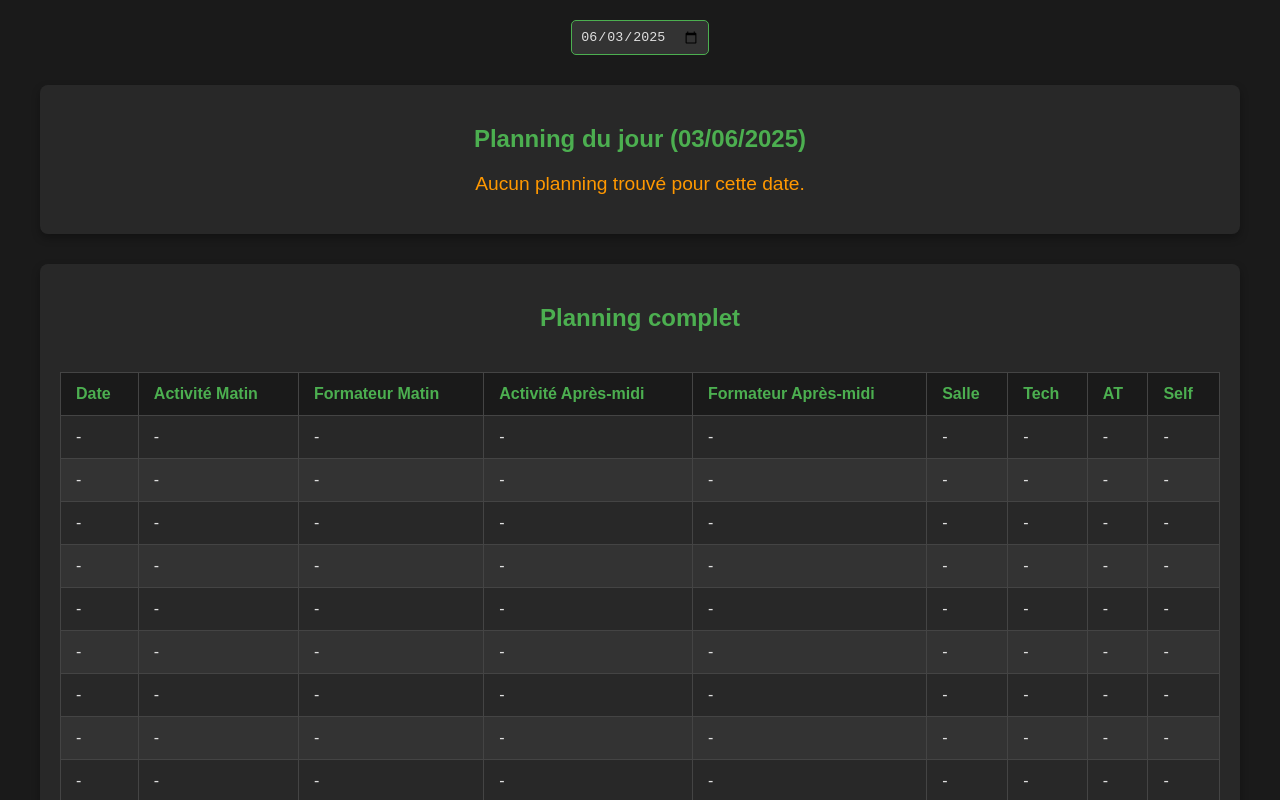
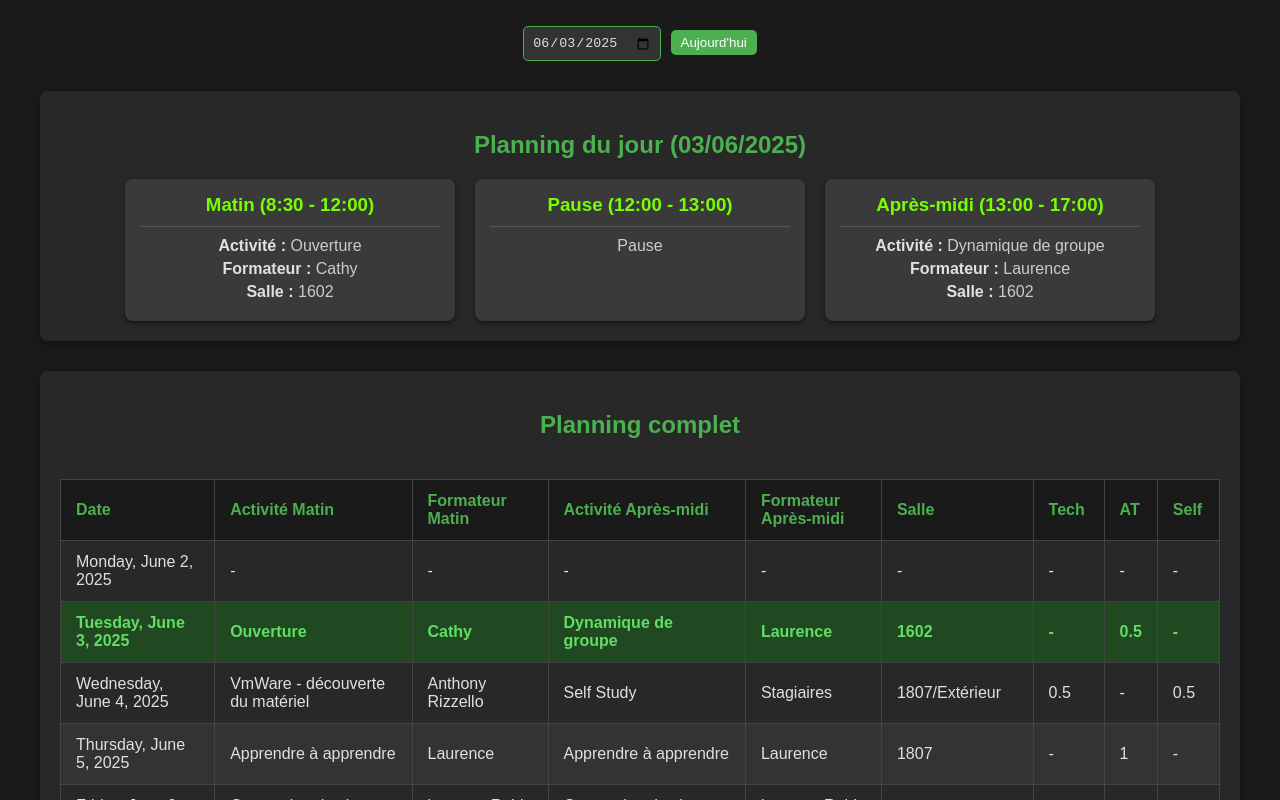
Before and after one commit to Alessandro-Trapani/agenda, a React (Create React App) app: page / in a window 1280 px wide. Shown: the top 800 px of the page. Built offline with nearby package versions, Linux system fonts and the light colour scheme.

Commit message:
fix: add "Go Today" button to quickly navigate to today's schedule

```diff
--- a/src/App.css
+++ b/src/App.css
@@ -23,6 +23,19 @@
   font-size: calc(10px + 2vmin);
   color: white;
 }
+.go-today-button {
+  margin-left: 10px;
+  margin-top: 10px;
+  padding: 5px 10px;
+  background-color: #4caf50;
+  color: white;
+  border: none;
+  border-radius: 5px;
+  cursor: pointer;
+}
+.go-today-button:hover {
+  background-color: #45a049;
+}
 
 .App-link {
   color: #61dafb;
--- a/src/ScheduleViewer.js
+++ b/src/ScheduleViewer.js
@@ -1,13 +1,13 @@
 import React, { useState, useEffect } from "react";
 import { parse } from "papaparse";
 import "./style.css";
-
+import { useRef } from "react";
 const ScheduleViewer = () => {
   const [scheduleData, setScheduleData] = useState([]);
   const [todaySchedule, setTodaySchedule] = useState(null);
   const [currentDate, setCurrentDate] = useState(new Date());
-
-  const csvData = `"Dates,Formation Matin,Formateur Matin,Formation PM,Formateur PM,Salle,Tech,AT,Self,,,,,,,,
+  const todayRowRef = useRef(null);
+  const csvData = `Dates,Formation Matin,Formateur Matin,Formation PM,Formateur PM,Salle,Tech,AT,Self,,,,,,,,
 "Monday, June 2, 2025",,,,,,,,,,,,,,,,
 "Tuesday, June 3, 2025",Ouverture,Cathy,Dynamique de groupe,Laurence,1602,,0.5,,,,,,,,,
 "Wednesday, June 4, 2025",VmWare - découverte du matériel,Anthony Rizzello,Self Study,Stagiaires,1807/Extérieur,0.5,,0.5,,,,,,,,
@@ -267,141 +267,55 @@ const ScheduleViewer = () => {
 "Friday, February 13, 2026",Evaluation finale ,Cathy et Laurence,,,1602,,0.5,,,,,,,,,
 "Saturday, February 14, 2026",,,,,,,,,,,,,,,,
 "Sunday, February 15, 2026",,,,,,,,,,,,,,,,
-,,,,,,126.5,11,21.5,,,,,,,,
-`;
-
-  const parseFrenchDate = (dateString) => {
-    if (!dateString) {
-      return null;
-    }
-
-    let cleanedString = dateString.replace(/^[a-zA-ZÀ-ÿ]+,\s*/, "");
-    cleanedString = cleanedString.replace(/(\d+),/, "$1");
-
-    const monthMap = {
-      janvier: "January",
-      février: "February",
-      mars: "March",
-      avril: "April",
-      mai: "May",
-      juin: "June",
-      juillet: "July",
-      août: "August",
-      septembre: "September",
-      octobre: "October",
-      novembre: "November",
-      décembre: "December",
-    };
-
-    const parts = cleanedString.split(" ");
-    if (parts.length === 3) {
-      const monthNameFrench = parts[0].toLowerCase();
-      const day = parts[1];
-      const year = parts[2];
-      const month = monthMap[monthNameFrench];
-
-      if (!month) {
-        return null;
-      }
-
-      const standardDateString = `${month} ${day}, ${year}`;
-      const date = new Date(standardDateString);
-
-      if (isNaN(date.getTime())) {
-        return null;
-      }
-      return date;
-    } else {
-      const directParsedDate = new Date(dateString);
-      if (isNaN(directParsedDate.getTime())) {
-        return null;
-      }
-      return directParsedDate;
-    }
+,,,,,,126.5,11,21.5,,,,,,,,`;
+  // Parse French/English dates like "Tuesday, June 3, 2025"
+  const parseDate = (dateString) => {
+    if (!dateString) return null;
+    const cleaned = dateString.replace(/^[a-zA-ZÀ-ÿ]+,\s*/, "").trim();
+    const date = new Date(cleaned);
+    return isNaN(date) ? null : date;
   };
 
   useEffect(() => {
-    const parsedData = parse(csvData, {
+    const parsed = parse(csvData, {
       header: true,
       skipEmptyLines: true,
-      transformHeader: (header) => header.trim(),
+      transformHeader: (h) => h.trim(),
     }).data;
-    setScheduleData(parsedData);
+    setScheduleData(parsed);
   }, []);
 
   useEffect(() => {
-    if (scheduleData.length > 0) {
-      const todayFormatted = new Intl.DateTimeFormat("fr-FR", {
-        weekday: "long",
-        month: "long",
-        day: "2-digit",
-        year: "numeric",
-      })
-        .format(currentDate)
-        .replace(/\./g, "")
-        .replace(/(\w+),\s(\w+)/, (match, p1, p2) => `${p1}, ${p2}`)
-        .toLowerCase();
+    if (!scheduleData.length) return;
 
-      const todayEntry = scheduleData.find((entry) => {
-        if (!entry.Dates) return false;
-        const csvDate = parseFrenchDate(entry.Dates);
-        if (!csvDate || isNaN(csvDate.getTime())) {
-          return false;
-        }
-        const formattedCsvDate = new Intl.DateTimeFormat("fr-FR", {
-          weekday: "long",
-          month: "long",
-          day: "2-digit",
-          year: "numeric",
-        })
-          .format(csvDate)
-          .replace(/\./g, "")
-          .replace(/(\w+),\s(\w+)/, (match, p1, p2) => `${p1}, ${p2}`)
-          .toLowerCase();
+    const todayEntry = scheduleData.find((entry) => {
+      const entryDate = parseDate(entry.Dates);
+      return (
+        entryDate && entryDate.toDateString() === currentDate.toDateString()
+      );
+    });
 
-        return formattedCsvDate === todayFormatted;
-      });
-      setTodaySchedule(todayEntry || null);
-    }
+    setTodaySchedule(todayEntry || null);
   }, [scheduleData, currentDate]);
 
-  const getCurrentTimePeriod = () => {
+  const getCurrentPeriod = () => {
     const now = new Date();
-    const currentHour = now.getHours();
-    const currentMinute = now.getMinutes();
+    if (now.toDateString() !== currentDate.toDateString()) return "";
 
-    const isCurrentDate = currentDate.toDateString() === now.toDateString();
-
-    if (!isCurrentDate) return "";
-
-    if (currentHour > 8 || (currentHour === 8 && currentMinute >= 30)) {
-      if (currentHour < 12) {
-        return "Matin";
-      }
-    }
-
-    if (currentHour === 12) {
-      return "Pause";
-    }
-
-    if (currentHour > 13 || (currentHour === 13 && currentMinute >= 0)) {
-      if (currentHour < 17) {
-        return "Afternoon";
-      }
-    }
-
+    const hour = now.getHours();
+    if (hour >= 8 && hour < 12) return "Matin";
+    if (hour >= 12 && hour < 13) return "Pause";
+    if (hour >= 13 && hour < 17) return "PM";
     return "";
   };
 
-  const currentPeriod = getCurrentTimePeriod();
+  const currentPeriod = getCurrentPeriod();
 
-  const renderScheduleCard = (period) => {
+  const renderCard = (period) => {
     const formationKey =
       period === "Matin" ? "Formation Matin" : "Formation PM";
     const formateurKey =
       period === "Matin" ? "Formateur Matin" : "Formateur PM";
-    const salleKey = "Salle";
-
     const isHighlighted = currentPeriod === period;
     const isPause = period === "Pause";
 
@@ -429,8 +343,7 @@ const ScheduleViewer = () => {
               <strong>Formateur :</strong> {todaySchedule[formateurKey]}
             </p>
             <p>
-              <strong>Salle :</strong>{" "}
-              {todaySchedule[salleKey] || "Non spécifiée"}
+              <strong>Salle :</strong> {todaySchedule.Salle || "Non spécifiée"}
             </p>
           </>
         ) : (
@@ -444,35 +357,35 @@ const ScheduleViewer = () => {
     <div className="schedule-container">
       <div className="date-selector">
         <input
-          id="date-input"
           type="date"
           value={currentDate.toISOString().split("T")[0]}
           onChange={(e) => setCurrentDate(new Date(e.target.value))}
         />
+        <button
+          onClick={() => {
+            setCurrentDate(new Date());
+            setTimeout(() => {
+              todayRowRef.current?.scrollIntoView({
+                behavior: "smooth",
+                block: "center",
+              });
+            }, 50);
+          }}
+          className="go-today-button"
+        >
+          Aujourd'hui
+        </button>
       </div>
 
       <div className="today-schedule-section">
         <h2 className="section-title">
           Planning du jour ({currentDate.toLocaleDateString("fr-FR")})
         </h2>
-
         {todaySchedule ? (
           <div className="time-periods">
-            {renderScheduleCard("Matin")}
-            {renderScheduleCard("Pause")}
-            {renderScheduleCard("Afternoon")}
-            <div className="additional-info">
-              <h3>Informations supplémentaires</h3>
-              <p>
-                <strong>Tech :</strong> {todaySchedule.Tech || "Non"}
-              </p>
-              <p>
-                <strong>AT :</strong> {todaySchedule.AT || "Non"}
-              </p>
-              <p>
-                <strong>Self :</strong> {todaySchedule.Self || "Non"}
-              </p>
-            </div>
+            {renderCard("Matin")}
+            {renderCard("Pause")}
+            {renderCard("PM")}
           </div>
         ) : (
           <p className="no-planning">Aucun planning trouvé pour cette date.</p>
@@ -497,27 +410,17 @@ const ScheduleViewer = () => {
               </tr>
             </thead>
             <tbody>
-              {scheduleData.map((row, index) => {
-                const rowDate = parseFrenchDate(row.Dates);
-
-                const rowDateFormatted = rowDate
-                  ? new Intl.DateTimeFormat("fr-FR", {
-                      year: "numeric",
-                      month: "2-digit",
-                      day: "2-digit",
-                    }).format(rowDate)
-                  : "";
-
-                const currentDateFormatted = new Intl.DateTimeFormat("fr-FR", {
-                  year: "numeric",
-                  month: "2-digit",
-                  day: "2-digit",
-                }).format(currentDate);
-
-                const isCurrentDay = rowDateFormatted === currentDateFormatted;
-
+              {scheduleData.map((row, idx) => {
+                const rowDate = parseDate(row.Dates);
+                const isToday =
+                  rowDate &&
+                  rowDate.toDateString() === currentDate.toDateString();
                 return (
-                  <tr key={index} className={isCurrentDay ? "current-day" : ""}>
+                  <tr
+                    key={idx}
+                    ref={isToday ? todayRowRef : null}
+                    className={isToday ? "current-day" : ""}
+                  >
                     <td>{row.Dates || "-"}</td>
                     <td>{row["Formation Matin"] || "-"}</td>
                     <td>{row["Formateur Matin"] || "-"}</td>
```
